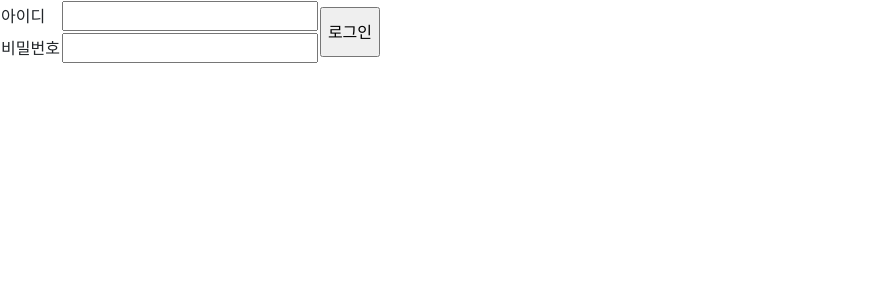
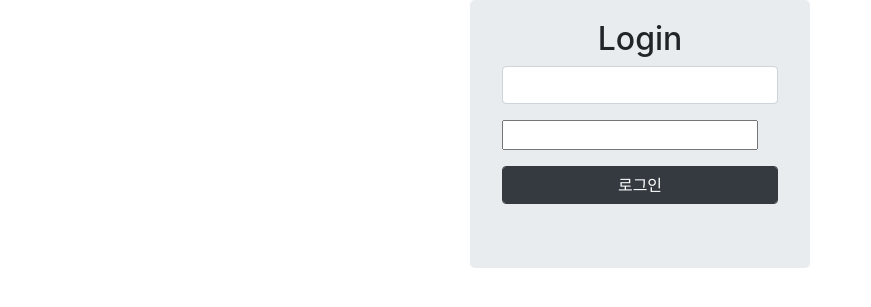
Before and after one commit to terry1213/OSS_finalproject, a PHP site: page /login.php in a window 1280 px wide. Shown: the part 56-363 px from the top of the page, without its empty margins (0-871 px from the left). Run offline with PHP 8.4, Linux system fonts and the light colour scheme; some libraries are stand-ins or nearby versions.

Commit message:
login test

```diff
--- a/index.php
+++ b/index.php
@@ -24,8 +24,6 @@
         }
         $user_id = $_SESSION['user_id'];
         $user_name = $_SESSION['user_name'];
-        echo "<!DOCTYPE html>";
-        echo "<meta charset='utf-8' />";
         echo "<p>안녕하세요. $user_name($user_id)님</p>";
         echo "<p><a href='logout.php'>로그아웃</a></p>";
     ?>
--- a/login.php
+++ b/login.php
@@ -16,19 +16,22 @@
 
 <body>
     <header include-html="/base/header.html"></header>
-    <form method='post' action='login_ok.php'>
-    <table>
-    <tr>
-        <td>아이디</td>
-        <td><input type='text' name='user_id' tabindex='1'/></td>
-        <td rowspan='2'><input type='submit' tabindex='3' value='로그인' style='height:50px'/></td>
-    </tr>
-    <tr>
-        <td>비밀번호</td>
-        <td><input type='password' name='user_pw' tabindex='2'/></td>
-    </tr>
-    </table>
-    </form>
+    <div class ="container">
+       <div class="col-lg-4" style="margin:auto">
+          <div class="jumbotron" style="padding-top:20px;">
+             <form method='post' action='login_ok.php'>
+                <h2 style="text-align:center;">Login</h2>
+                <div class="form-group">
+                   <input class="form-control" type='text' name='user_id'/>
+                </div>
+                <div class="form-group">
+                   <input type='password' name='user_pw'/>
+                </div>
+                <input type='submit' class="btn btn-dark form-control" value='로그인'/>
+             </form>
+          </div>
+       </div>
+    </div>
 </body>
 
 <script>
--- a/login_ok.php
+++ b/login_ok.php
@@ -4,9 +4,8 @@ if(!isset($_POST['user_id']) || !isset($_POST['user_pw'])) exit;
 $user_id = $_POST['user_id'];
 $user_pw = $_POST['user_pw'];
 $members = [
-        'user1'=>['pw'=>'pw1', 'name'=>'김일구'],
-        'user2'=>['pw'=>'pw2', 'name'=>'박이팔'],
-        'user3'=>['pw'=>'pw3', 'name'=>'최삼칠']
+        '21500602'=>['pw'=>'1213', 'name'=>'임연우'],
+        '21900613'=>['pw'=>'6060', 'name'=>'임연규']
 ];
 if(!isset($members[$user_id])) {
         echo "<script>alert('아이디 또는 패스워드가 잘못되었습니다.');history.back();</script>";
```
Also changed, not shown: 1 other file.
